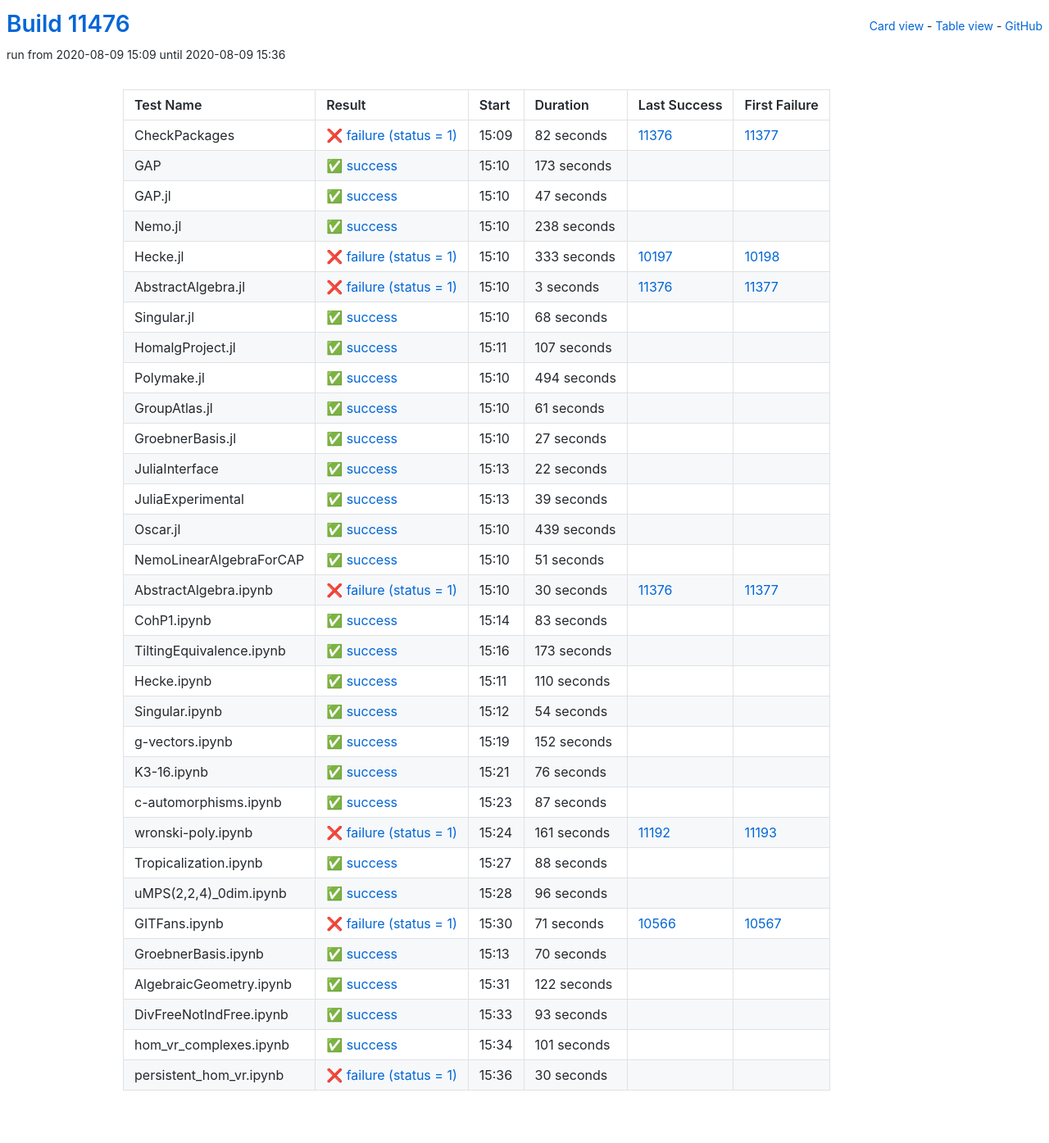
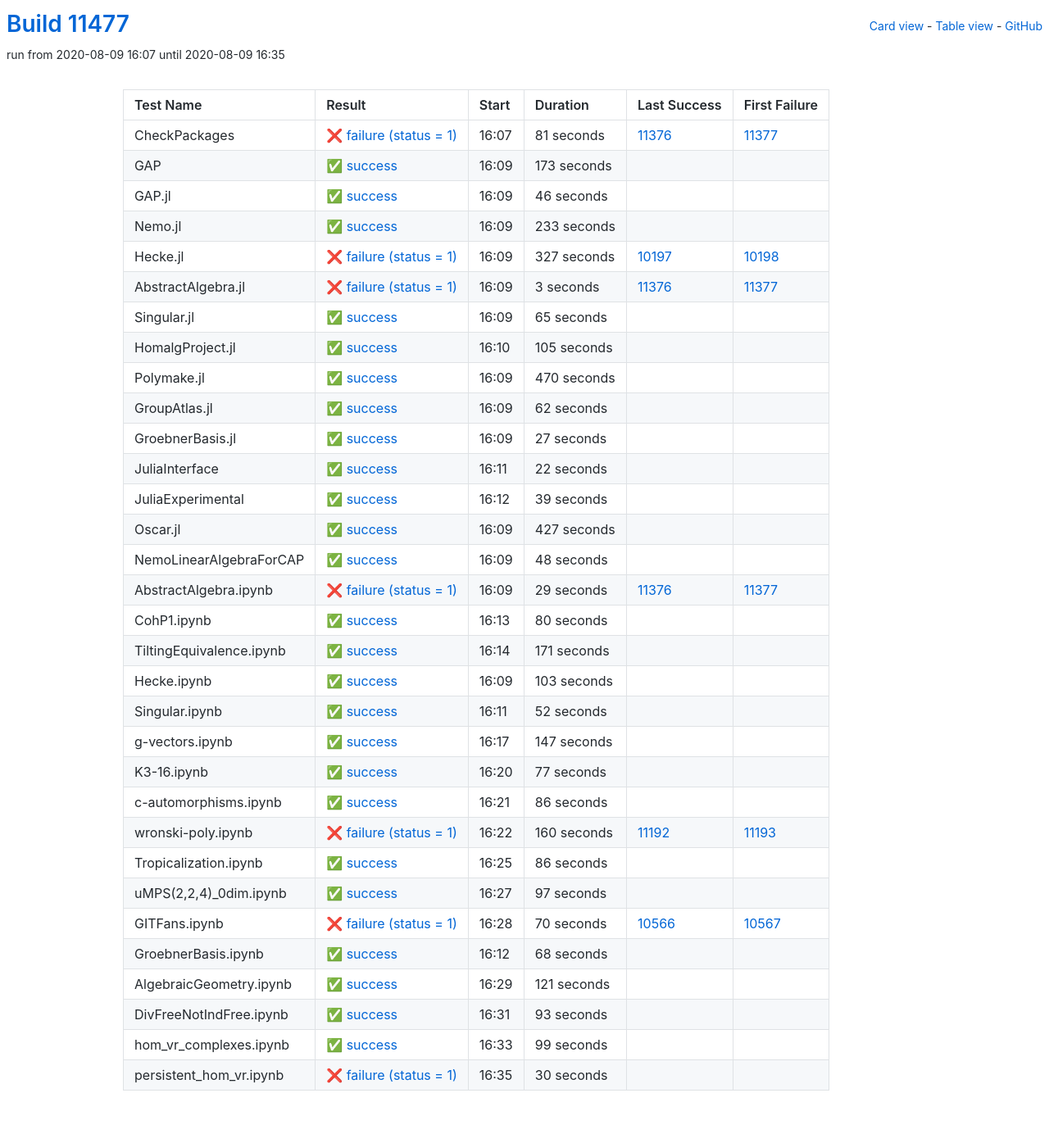
Before and after one commit to oscar-system/oscar-ci-status, a Jekyll site: the page built from table.html, in a window 1280 px wide. Shown: the whole page at 82% size. Built offline with Jekyll 4.4.1, drawn with Linux system fonts in a browser that asks for light colours.

Commit message:
Build #11477

```diff
--- a/_data/ci.yml
+++ b/_data/ci.yml
@@ -1,6 +1,6 @@
 ---
-build: 11476
-build_url: https://oscarci.mathematik.uni-kl.de/job/oscar/11476/
+build: 11477
+build_url: https://oscarci.mathematik.uni-kl.de/job/oscar/11477/
 job: oscar
 organization: oscar-system
 repo: oscar-ci-status
@@ -8,20 +8,20 @@
 tests:
 - name: CheckPackages
   id: checkpackages
-  log: https://oscarci.mathematik.uni-kl.de/job/oscar/11476/artifact/logs/build-11476/CheckPackages.log
-  start: 2020-08-09 15:09
+  log: https://oscarci.mathematik.uni-kl.de/job/oscar/11477/artifact/logs/build-11477/CheckPackages.log
+  start: 2020-08-09 16:07
   success: false
   exitcode: 1
   status: failure
-  duration: 82
+  duration: 81
   last_success: 11376
   last_success_url: https://oscarci.mathematik.uni-kl.de/job/oscar/11376/
   first_failure: 11377
   first_failure_url: https://oscarci.mathematik.uni-kl.de/job/oscar/11377/
 - name: GAP
   id: gap
-  log: https://oscarci.mathematik.uni-kl.de/job/oscar/11476/artifact/logs/build-11476/GAP.log
-  start: 2020-08-09 15:10
+  log: https://oscarci.mathematik.uni-kl.de/job/oscar/11477/artifact/logs/build-11477/GAP.log
+  start: 2020-08-09 16:09
   success: true
   exitcode: 0
   status: success
@@ -32,44 +32,44 @@
   first_failure_url:
 - name: GAP.jl
   id: gap-jl
-  log: https://oscarci.mathematik.uni-kl.de/job/oscar/11476/artifact/logs/build-11476/GAP.jl.log
-  start: 2020-08-09 15:10
+  log: https://oscarci.mathematik.uni-kl.de/job/oscar/11477/artifact/logs/build-11477/GAP.jl.log
+  start: 2020-08-09 16:09
   success: true
   exitcode: 0
   status: success
-  duration: 47
+  duration: 46
   last_success: false
   last_success_url:
   first_failure: false
   first_failure_url:
 - name: Nemo.jl
   id: nemo-jl
-  log: https://oscarci.mathematik.uni-kl.de/job/oscar/11476/artifact/logs/build-11476/Nemo.jl.log
-  start: 2020-08-09 15:10
+  log: https://oscarci.mathematik.uni-kl.de/job/oscar/11477/artifact/logs/build-11477/Nemo.jl.log
+  start: 2020-08-09 16:09
   success: true
   exitcode: 0
   status: success
-  duration: 238
+  duration: 233
   last_success: false
   last_success_url:
   first_failure: false
   first_failure_url:
 - name: Hecke.jl
   id: hecke-jl
-  log: https://oscarci.mathematik.uni-kl.de/job/oscar/11476/artifact/logs/build-11476/Hecke.jl.log
-  start: 2020-08-09 15:10
+  log: https://oscarci.mathematik.uni-kl.de/job/oscar/11477/artifact/logs/build-11477/Hecke.jl.log
+  start: 2020-08-09 16:09
   success: false
   exitcode: 1
   status: failure
-  duration: 333
+  duration: 327
   last_success: 10197
   last_success_url: https://oscarci.mathematik.uni-kl.de/job/oscar/10197/
   first_failure: 10198
   first_failure_url: https://oscarci.mathematik.uni-kl.de/job/oscar/10198/
 - name: AbstractAlgebra.jl
   id: abstractalgebra-jl
-  log: https://oscarci.mathematik.uni-kl.de/job/oscar/11476/artifact/logs/build-11476/AbstractAlgebra.jl.log
-  start: 2020-08-09 15:10
+  log: https://oscarci.mathematik.uni-kl.de/job/oscar/11477/artifact/logs/build-11477/AbstractAlgebra.jl.log
+  start: 2020-08-09 16:09
   success: false
   exitcode: 1
   status: failure
@@ -80,56 +80,56 @@
   first_failure_url: https://oscarci.mathematik.uni-kl.de/job/oscar/11377/
 - name: Singular.jl
   id: singular-jl
-  log: https://oscarci.mathematik.uni-kl.de/job/oscar/11476/artifact/logs/build-11476/Singular.jl.log
-  start: 2020-08-09 15:10
+  log: https://oscarci.mathematik.uni-kl.de/job/oscar/11477/artifact/logs/build-11477/Singular.jl.log
+  start: 2020-08-09 16:09
   success: true
   exitcode: 0
   status: success
-  duration: 68
+  duration: 65
   last_success: false
   last_success_url:
   first_failure: false
   first_failure_url:
 - name: HomalgProject.jl
   id: homalgproject-jl
-  log: https://oscarci.mathematik.uni-kl.de/job/oscar/11476/artifact/logs/build-11476/HomalgProject.jl.log
-  start: 2020-08-09 15:11
+  log: https://oscarci.mathematik.uni-kl.de/job/oscar/11477/artifact/logs/build-11477/HomalgProject.jl.log
+  start: 2020-08-09 16:10
   success: true
   exitcode: 0
   status: success
-  duration: 107
+  duration: 105
   last_success: false
   last_success_url:
   first_failure: false
   first_failure_url:
 - name: Polymake.jl
   id: polymake-jl
-  log: https://oscarci.mathematik.uni-kl.de/job/oscar/11476/artifact/logs/build-11476/Polymake.jl.log
-  start: 2020-08-09 15:10
+  log: https://oscarci.mathematik.uni-kl.de/job/oscar/11477/artifact/logs/build-11477/Polymake.jl.log
+  start: 2020-08-09 16:09
   success: true
   exitcode: 0
   status: success
-  duration: 494
+  duration: 470
   last_success: false
   last_success_url:
   first_failure: false
   first_failure_url:
 - name: GroupAtlas.jl
   id: groupatlas-jl
-  log: https://oscarci.mathematik.uni-kl.de/job/oscar/11476/artifact/logs/build-11476/GroupAtlas.jl.log
-  start: 2020-08-09 15:10
+  log: https://oscarci.mathematik.uni-kl.de/job/oscar/11477/artifact/logs/build-11477/GroupAtlas.jl.log
+  start: 2020-08-09 16:09
   success: true
   exitcode: 0
   status: success
-  duration: 61
+  duration: 62
   last_success: false
   last_success_url:
   first_failure: false
   first_failure_url:
 - name: GroebnerBasis.jl
   id: groebnerbasis-jl
-  log: https://oscarci.mathematik.uni-kl.de/job/oscar/11476/artifact/logs/build-11476/GroebnerBasis.jl.log
-  start: 2020-08-09 15:10
+  log: https://oscarci.mathematik.uni-kl.de/job/oscar/11477/artifact/logs/build-11477/GroebnerBasis.jl.log
+  start: 2020-08-09 16:09
   success: true
   exitcode: 0
   status: success
@@ -140,8 +140,8 @@
   first_failure_url:
 - name: JuliaInterface
   id: juliainterface
-  log: https://oscarci.mathematik.uni-kl.de/job/oscar/11476/artifact/logs/build-11476/JuliaInterface.log
-  start: 2020-08-09 15:13
+  log: https://oscarci.mathematik.uni-kl.de/job/oscar/11477/artifact/logs/build-11477/JuliaInterface.log
+  start: 2020-08-09 16:11
   success: true
   exitcode: 0
   status: success
@@ -152,8 +152,8 @@
   first_failure_url:
 - name: JuliaExperimental
   id: juliaexperimental
-  log: https://oscarci.mathematik.uni-kl.de/job/oscar/11476/artifact/logs/build-11476/JuliaExperimental.log
-  start: 2020-08-09 15:13
+  log: https://oscarci.mathematik.uni-kl.de/job/oscar/11477/artifact/logs/build-11477/JuliaExperimental.log
+  start: 2020-08-09 16:12
   success: true
   exitcode: 0
   status: success
@@ -164,200 +164,200 @@
   first_failure_url:
 - name: Oscar.jl
   id: oscar-jl
-  log: https://oscarci.mathematik.uni-kl.de/job/oscar/11476/artifact/logs/build-11476/Oscar.jl.log
-  start: 2020-08-09 15:10
+  log: https://oscarci.mathematik.uni-kl.de/job/oscar/11477/artifact/logs/build-11477/Oscar.jl.log
+  start: 2020-08-09 16:09
   success: true
   exitcode: 0
   status: success
-  duration: 439
+  duration: 427
   last_success: false
   last_success_url:
   first_failure: false
   first_failure_url:
 - name: NemoLinearAlgebraForCAP
   id: nemolinearalgebraforcap
-  log: https://oscarci.mathematik.uni-kl.de/job/oscar/11476/artifact/logs/build-11476/NemoLinearAlgebraForCAP.log
-  start: 2020-08-09 15:10
+  log: https://oscarci.mathematik.uni-kl.de/job/oscar/11477/artifact/logs/build-11477/NemoLinearAlgebraForCAP.log
+  start: 2020-08-09 16:09
   success: true
   exitcode: 0
   status: success
-  duration: 51
+  duration: 48
   last_success: false
   last_success_url:
   first_failure: false
   first_failure_url:
 - name: AbstractAlgebra.ipynb
   id: abstractalgebra-ipynb
-  log: https://oscarci.mathematik.uni-kl.de/job/oscar/11476/artifact/logs/build-11476/AbstractAlgebra.ipynb.log
-  start: 2020-08-09 15:10
+  log: https://oscarci.mathematik.uni-kl.de/job/oscar/11477/artifact/logs/build-11477/AbstractAlgebra.ipynb.log
+  start: 2020-08-09 16:09
   success: false
   exitcode: 1
   status: failure
-  duration: 30
+  duration: 29
   last_success: 11376
   last_success_url: https://oscarci.mathematik.uni-kl.de/job/oscar/11376/
   first_failure: 11377
   first_failure_url: https://oscarci.mathematik.uni-kl.de/job/oscar/11377/
 - name: CohP1.ipynb
   id: cohp1-ipynb
-  log: https://oscarci.mathematik.uni-kl.de/job/oscar/11476/artifact/logs/build-11476/CohP1.ipynb.log
-  start: 2020-08-09 15:14
+  log: https://oscarci.mathematik.uni-kl.de/job/oscar/11477/artifact/logs/build-11477/CohP1.ipynb.log
+  start: 2020-08-09 16:13
   success: true
   exitcode: 0
   status: success
-  duration: 83
+  duration: 80
   last_success: false
   last_success_url:
   first_failure: false
   first_failure_url:
 - name: TiltingEquivalence.ipynb
   id: tiltingequivalence-ipynb
-  log: https://oscarci.mathematik.uni-kl.de/job/oscar/11476/artifact/logs/build-11476/TiltingEquivalence.ipynb.log
-  start: 2020-08-09 15:16
+  log: https://oscarci.mathematik.uni-kl.de/job/oscar/11477/artifact/logs/build-11477/TiltingEquivalence.ipynb.log
+  start: 2020-08-09 16:14
   success: true
   exitcode: 0
   status: success
-  duration: 173
+  duration: 171
   last_success: false
   last_success_url:
   first_failure: false
   first_failure_url:
 - name: Hecke.ipynb
   id: hecke-ipynb
-  log: https://oscarci.mathematik.uni-kl.de/job/oscar/11476/artifact/logs/build-11476/Hecke.ipynb.log
-  start: 2020-08-09 15:11
+  log: https://oscarci.mathematik.uni-kl.de/job/oscar/11477/artifact/logs/build-11477/Hecke.ipynb.log
+  start: 2020-08-09 16:09
   success: true
   exitcode: 0
   status: success
-  duration: 110
+  duration: 103
   last_success: false
   last_success_url:
   first_failure: false
   first_failure_url:
 - name: Singular.ipynb
   id: singular-ipynb
-  log: https://oscarci.mathematik.uni-kl.de/job/oscar/11476/artifact/logs/build-11476/Singular.ipynb.log
-  start: 2020-08-09 15:12
+  log: https://oscarci.mathematik.uni-kl.de/job/oscar/11477/artifact/logs/build-11477/Singular.ipynb.log
+  start: 2020-08-09 16:11
   success: true
   exitcode: 0
   status: success
-  duration: 54
+  duration: 52
   last_success: false
   last_success_url:
   first_failure: false
   first_failure_url:
 - name: g-vectors.ipynb
   id: g-vectors-ipynb
-  log: https://oscarci.mathematik.uni-kl.de/job/oscar/11476/artifact/logs/build-11476/g-vectors.ipynb.log
-  start: 2020-08-09 15:19
+  log: https://oscarci.mathematik.uni-kl.de/job/oscar/11477/artifact/logs/build-11477/g-vectors.ipynb.log
+  start: 2020-08-09 16:17
   success: true
   exitcode: 0
   status: success
-  duration: 152
+  duration: 147
   last_success: false
   last_success_url:
   first_failure: false
   first_failure_url:
 - name: K3-16.ipynb
   id: k3-16-ipynb
-  log: https://oscarci.mathematik.uni-kl.de/job/oscar/11476/artifact/logs/build-11476/K3-16.ipynb.log
-  start: 2020-08-09 15:21
+  log: https://oscarci.mathematik.uni-kl.de/job/oscar/11477/artifact/logs/build-11477/K3-16.ipynb.log
+  start: 2020-08-09 16:20
   success: true
   exitcode: 0
   status: success
-  duration: 76
+  duration: 77
   last_success: false
   last_success_url:
   first_failure: false
   first_failure_url:
 - name: c-automorphisms.ipynb
   id: c-automorphisms-ipynb
-  log: https://oscarci.mathematik.uni-kl.de/job/oscar/11476/artifact/logs/build-11476/c-automorphisms.ipynb.log
-  start: 2020-08-09 15:23
+  log: https://oscarci.mathematik.uni-kl.de/job/oscar/11477/artifact/logs/build-11477/c-automorphisms.ipynb.log
+  start: 2020-08-09 16:21
   success: true
   exitcode: 0
   status: success
-  duration: 87
+  duration: 86
   last_success: false
   last_success_url:
   first_failure: false
   first_failure_url:
 - name: wronski-poly.ipynb
   id: wronski-poly-ipynb
-  log: https://oscarci.mathematik.uni-kl.de/job/oscar/11476/artifact/logs/build-11476/wronski-poly.ipynb.log
-  start: 2020-08-09 15:24
+  log: https://oscarci.mathematik.uni-kl.de/job/oscar/11477/artifact/logs/build-11477/wronski-poly.ipynb.log
+  start: 2020-08-09 16:22
   success: false
   exitcode: 1
   status: failure
-  duration: 161
+  duration: 160
   last_success: 11192
   last_success_url: https://oscarci.mathematik.uni-kl.de/job/oscar/11192/
   first_failure: 11193
   first_failure_url: https://oscarci.mathematik.uni-kl.de/job/oscar/11193/
 - name: Tropicalization.ipynb
   id: tropicalization-ipynb
-  log: https://oscarci.mathematik.uni-kl.de/job/oscar/11476/artifact/logs/build-11476/Tropicalization.ipynb.log
-  start: 2020-08-09 15:27
+  log: https://oscarci.mathematik.uni-kl.de/job/oscar/11477/artifact/logs/build-11477/Tropicalization.ipynb.log
+  start: 2020-08-09 16:25
   success: true
   exitcode: 0
   status: success
-  duration: 88
+  duration: 86
   last_success: false
   last_success_url:
   first_failure: false
   first_failure_url:
 - name: uMPS(2,2,4)_0dim.ipynb
   id: umps-2-2-4-0dim-ipynb
-  log: https://oscarci.mathematik.uni-kl.de/job/oscar/11476/artifact/logs/build-11476/uMPS-2-2-4-_0dim.ipynb.log
-  start: 2020-08-09 15:28
+  log: https://oscarci.mathematik.uni-kl.de/job/oscar/11477/artifact/logs/build-11477/uMPS-2-2-4-_0dim.ipynb.log
+  start: 2020-08-09 16:27
   success: true
   exitcode: 0
   status: success
-  duration: 96
+  duration: 97
   last_success: false
   last_success_url:
   first_failure: false
   first_failure_url:
 - name: GITFans.ipynb
   id: gitfans-ipynb
-  log: https://oscarci.mathematik.uni-kl.de/job/oscar/11476/artifact/logs/build-11476/GITFans.ipynb.log
-  start: 2020-08-09 15:30
+  log: https://oscarci.mathematik.uni-kl.de/job/oscar/11477/artifact/logs/build-11477/GITFans.ipynb.log
+  start: 2020-08-09 16:28
   success: false
   exitcode: 1
   status: failure
-  duration: 71
+  duration: 70
   last_success: 10566
   last_success_url: https://oscarci.mathematik.uni-kl.de/job/oscar/10566/
   first_failure: 10567
   first_failure_url: https://oscarci.mathematik.uni-kl.de/job/oscar/10567/
 - name: GroebnerBasis.ipynb
   id: groebnerbasis-ipynb
-  log: https://oscarci.mathematik.uni-kl.de/job/oscar/11476/artifact/logs/build-11476/GroebnerBasis.ipynb.log
-  start: 2020-08-09 15:13
+  log: https://oscarci.mathematik.uni-kl.de/job/oscar/11477/artifact/logs/build-11477/GroebnerBasis.ipynb.log
+  start: 2020-08-09 16:12
   success: true
   exitcode: 0
   status: success
-  duration: 70
+  duration: 68
   last_success: false
   last_success_url:
   first_failure: false
   first_failure_url:
 - name: AlgebraicGeometry.ipynb
   id: algebraicgeometry-ipynb
-  log: https://oscarci.mathematik.uni-kl.de/job/oscar/11476/artifact/logs/build-11476/AlgebraicGeometry.ipynb.log
-  start: 2020-08-09 15:31
+  log: https://oscarci.mathematik.uni-kl.de/job/oscar/11477/artifact/logs/build-11477/AlgebraicGeometry.ipynb.log
+  start: 2020-08-09 16:29
   success: true
   exitcode: 0
   status: success
-  duration: 122
+  duration: 121
   last_success: false
   last_success_url:
   first_failure: false
   first_failure_url:
 - name: DivFreeNotIndFree.ipynb
   id: divfreenotindfree-ipynb
-  log: https://oscarci.mathematik.uni-kl.de/job/oscar/11476/artifact/logs/build-11476/DivFreeNotIndFree.ipynb.log
-  start: 2020-08-09 15:33
+  log: https://oscarci.mathematik.uni-kl.de/job/oscar/11477/artifact/logs/build-11477/DivFreeNotIndFree.ipynb.log
+  start: 2020-08-09 16:31
   success: true
   exitcode: 0
   status: success
@@ -368,20 +368,20 @@
   first_failure_url:
 - name: hom_vr_complexes.ipynb
   id: hom-vr-complexes-ipynb
-  log: https://oscarci.mathematik.uni-kl.de/job/oscar/11476/artifact/logs/build-11476/hom_vr_complexes.ipynb.log
-  start: 2020-08-09 15:34
+  log: https://oscarci.mathematik.uni-kl.de/job/oscar/11477/artifact/logs/build-11477/hom_vr_complexes.ipynb.log
+  start: 2020-08-09 16:33
   success: true
   exitcode: 0
   status: success
-  duration: 101
+  duration: 99
   last_success: false
   last_success_url:
   first_failure: false
   first_failure_url:
 - name: persistent_hom_vr.ipynb
   id: persistent-hom-vr-ipynb
-  log: https://oscarci.mathematik.uni-kl.de/job/oscar/11476/artifact/logs/build-11476/persistent_hom_vr.ipynb.log
-  start: 2020-08-09 15:36
+  log: https://oscarci.mathematik.uni-kl.de/job/oscar/11477/artifact/logs/build-11477/persistent_hom_vr.ipynb.log
+  start: 2020-08-09 16:35
   success: false
   exitcode: 1
   status: failure
```
Also changed, not shown: README.md.
